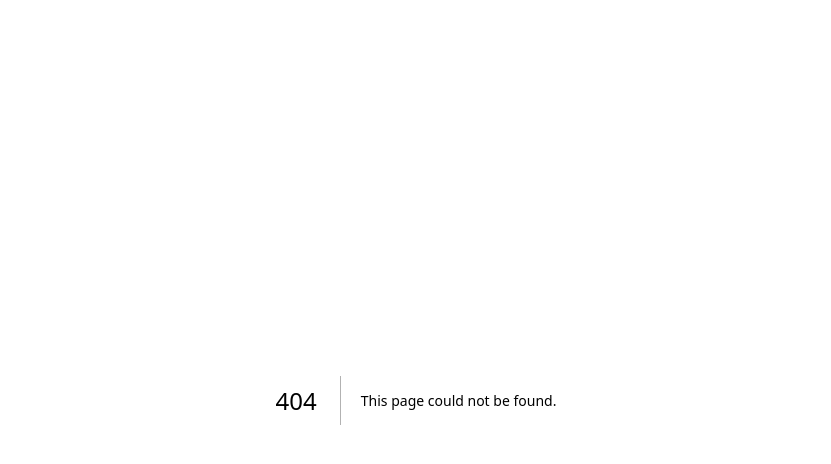
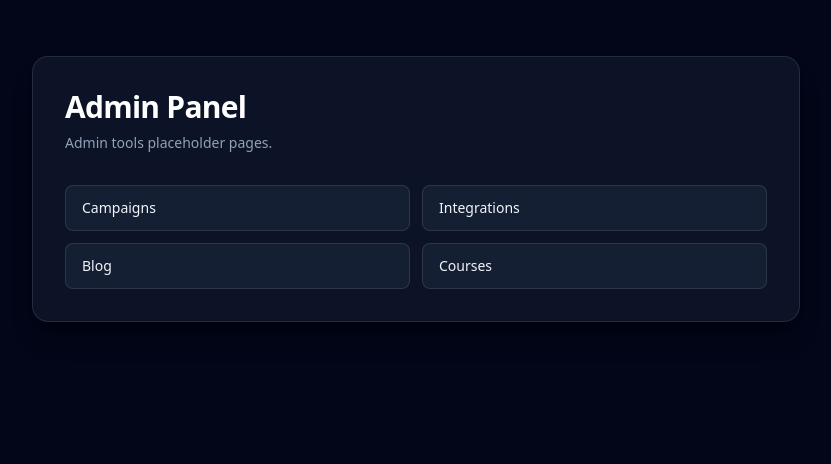
Before and after one commit to ahmed1medhat/supaweb-web, a Next.js app: page /admin in a window 1280 px wide. Before the commit this address had no page. Shown: the top 464 px of the page, without its empty margins (224-1055 px from the left). Built offline with nearby package versions, Linux system fonts and the light colour scheme.

Commit message:
Fix auth redirects + add admin route

```diff
--- /dev/null
+++ b/app/admin/page.tsx
@@ -0,0 +1,27 @@
+import Link from "next/link";
+
+export default function AdminPage() {
+  return (
+    <main className="min-h-screen bg-slate-950 px-4 py-14 text-slate-100">
+      <section className="mx-auto max-w-3xl rounded-2xl border border-white/10 bg-slate-900/80 p-8 shadow-xl shadow-black/30">
+        <h1 className="text-3xl font-bold tracking-tight text-white">Admin Panel</h1>
+        <p className="mt-2 text-sm text-slate-400">Admin tools placeholder pages.</p>
+
+        <div className="mt-8 grid gap-3 sm:grid-cols-2">
+          <Link href="/admin/campaigns" className="rounded-lg border border-white/10 bg-slate-800/60 px-4 py-3 text-sm hover:border-cyan-400/40">
+            Campaigns
+          </Link>
+          <Link href="/admin/integrations" className="rounded-lg border border-white/10 bg-slate-800/60 px-4 py-3 text-sm hover:border-cyan-400/40">
+            Integrations
+          </Link>
+          <Link href="/admin/blog" className="rounded-lg border border-white/10 bg-slate-800/60 px-4 py-3 text-sm hover:border-cyan-400/40">
+            Blog
+          </Link>
+          <Link href="/admin/courses" className="rounded-lg border border-white/10 bg-slate-800/60 px-4 py-3 text-sm hover:border-cyan-400/40">
+            Courses
+          </Link>
+        </div>
+      </section>
+    </main>
+  );
+}
--- a/app/login/page.tsx
+++ b/app/login/page.tsx
@@ -20,28 +20,21 @@ export default function LoginPage() {
 
     try {
       const supabase = createClient();
-      const { data, error } = await supabase.auth.signInWithPassword({
+      const { error } = await supabase.auth.signInWithPassword({
         email,
         password,
       });
 
-      setIsLoading(false);
-
       if (error) {
-        setErrorMessage("Invalid email or password");
+        setErrorMessage(error.message);
         return;
       }
 
-      const { data: profile } = await supabase
-        .from("profiles")
-        .select("plan")
-        .eq("user_id", data.user.id)
-        .maybeSingle();
-
-      router.push(profile?.plan ? "/app" : "/select-plan");
-    } catch {
+      router.replace("/select-plan");
+    } catch (error) {
+      setErrorMessage(error instanceof Error ? error.message : "Unexpected error. Please try again.");
+    } finally {
       setIsLoading(false);
-      setErrorMessage("Invalid email or password");
     }
   };
 
--- a/app/signup/page.tsx
+++ b/app/signup/page.tsx
@@ -37,12 +37,7 @@ export default function SignupPage() {
         },
       });
 
-      setIsLoading(false);
-
       if (error) {
-        if (process.env.NODE_ENV === "development") {
-          console.log(error);
-        }
         setErrorMessage(error.message);
         return;
       }
@@ -52,19 +47,11 @@ export default function SignupPage() {
         return;
       }
 
-      const { data: profile } = await supabase
-        .from("profiles")
-        .select("plan")
-        .eq("user_id", data.session.user.id)
-        .maybeSingle();
-
-      router.push(profile?.plan ? "/app" : "/select-plan");
+      router.replace("/select-plan");
     } catch (error) {
+      setErrorMessage(error instanceof Error ? error.message : "Unexpected error. Please try again.");
+    } finally {
       setIsLoading(false);
-      if (process.env.NODE_ENV === "development") {
-        console.log(error);
-      }
-      setErrorMessage(error instanceof Error ? error.message : "Unexpected error. Please try again.");
     }
   };
 
```
